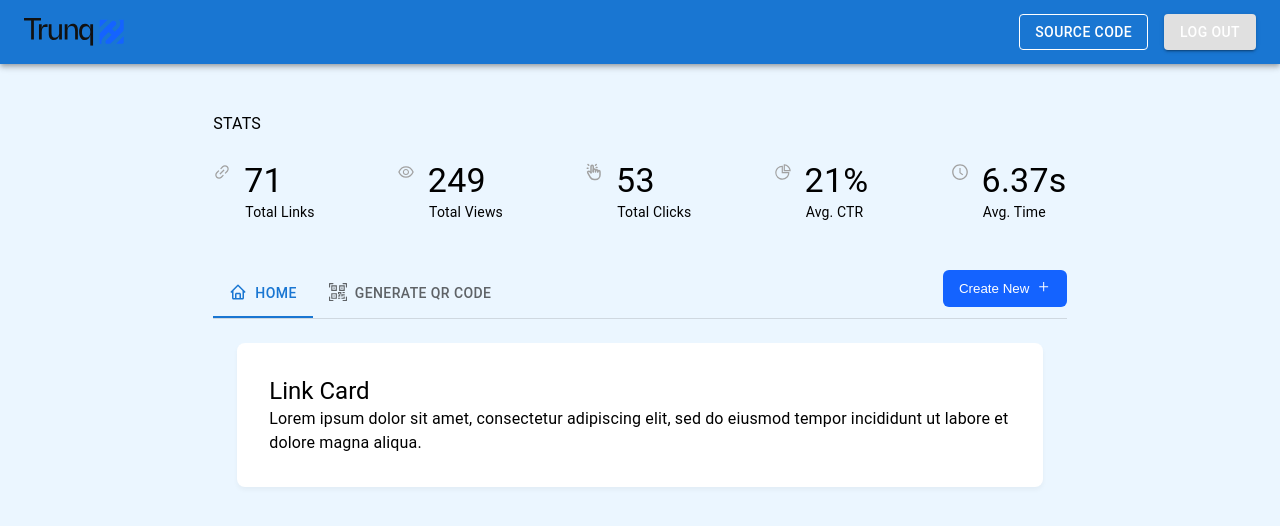
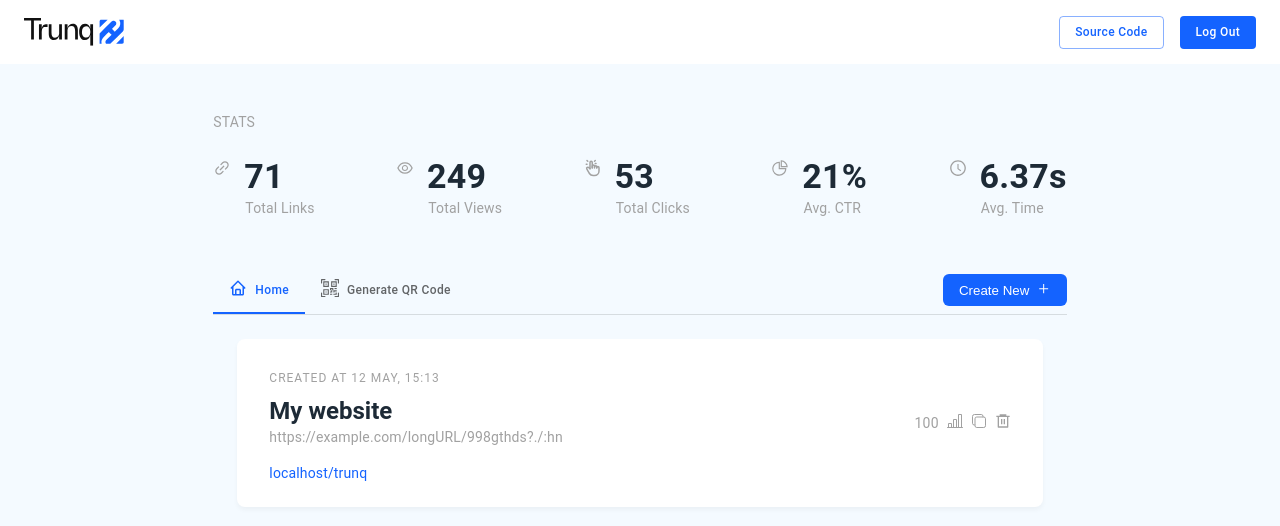
Before and after one commit to Peluboy/Trunq, a React (Create React App) app: page /dashboard in a window 1280 px wide. Shown: the top 526 px of the page. Built offline with nearby package versions, Linux system fonts and the light colour scheme.

Commit message:
worked on the linkcard component

```diff
--- a/package.json
+++ b/package.json
@@ -14,6 +14,7 @@
     "@types/node": "^16.18.29",
     "@types/react": "^18.2.6",
     "@types/react-dom": "^18.2.4",
+    "date-fns": "^2.30.0",
     "react": "^18.2.0",
     "react-dom": "^18.2.0",
     "react-icons": "^4.8.0",
--- a/src/App.css
+++ b/src/App.css
@@ -5,5 +5,5 @@
 }
 
 body {
-  background-color: #ebf6ff;
+  background-color: #f4faff;
 }
--- a/src/App.tsx
+++ b/src/App.tsx
@@ -1,10 +1,14 @@
 import "./App.css";
 import Layout from "./layout/Layout";
+import { ThemeProvider } from "@mui/material/styles";
+import { theme } from "./theme";
 
 function App() {
   return (
     <>
-      <Layout />
+      <ThemeProvider theme={theme}>
+        <Layout />
+      </ThemeProvider>
     </>
   );
 }
--- a/src/components/Analytics.jsx
+++ b/src/components/Analytics.jsx
@@ -14,7 +14,9 @@ const Analytics = () => {
       <Grid item xs={8}>
         <Box mt="3rem">
           <Box mb="1.5rem">
-            <Typography variant="body1">STATS</Typography>
+            <Typography variant="body2" color="success">
+              STATS
+            </Typography>
           </Box>
           <Box display="flex" justifyContent="space-between">
             <Box display="flex" flexDirection="column">
--- a/src/components/LinkCard.tsx
+++ b/src/components/LinkCard.tsx
@@ -1,22 +1,54 @@
-import React from "react";
-import { Box, Typography, Grid } from "@mui/material";
+import { Box, Typography } from "@mui/material";
+import { BsBarChartLine } from "react-icons/bs";
+import { IoCopyOutline } from "react-icons/io5";
+import { RiDeleteBin6Line } from "react-icons/ri";
+import { LinkCardProps } from "../components/TopBar";
+import format from "date-fns/format";
 
-const LinkCard = () => {
+const LinkCard = ({
+  id,
+  createdAt,
+  name,
+  longURL,
+  shortCode,
+  totalClicks,
+}: LinkCardProps) => {
   return (
     <>
       <Box
+        display="flex"
+        justifyContent="space-between"
+        alignItems="center"
         bgcolor="#fff"
-        p="2rem"
+        p="1.5rem 2rem"
         borderRadius="8px"
         boxShadow="rgba(0, 0, 0, 0.04) 0px 3px 5px;"
       >
-        <Typography variant="h5" component="h2">
-          Link Card
-        </Typography>
-        <Typography variant="body1" component="p">
-          Lorem ipsum dolor sit amet, consectetur adipiscing elit, sed do
-          eiusmod tempor incididunt ut labore et dolore magna aliqua.
-        </Typography>
+        <Box>
+          <Typography variant="overline" component="p">
+            Created at {format(createdAt, "d MMM, HH:mm")}
+          </Typography>
+          <Box>
+            <Typography variant="h5" component="h5">
+              {name}
+            </Typography>
+            <Typography variant="body2" component="p">
+              {longURL}
+            </Typography>
+          </Box>
+
+          <Box mt="1rem">
+            <Typography variant="body2" component="p" color="primary">
+              {window.location.host}/{shortCode}
+            </Typography>
+          </Box>
+        </Box>
+        <Box display="flex" gap=".5rem">
+          <Typography variant="body2">{totalClicks}</Typography>
+          <BsBarChartLine color="#a1a1a1" />
+          <IoCopyOutline color="#a1a1a1" />
+          <RiDeleteBin6Line color="#a1a1a1" />
+        </Box>
       </Box>
     </>
   );
--- a/src/components/Navbar.tsx
+++ b/src/components/Navbar.tsx
@@ -5,16 +5,16 @@ import "../styles/account.css";
 const Navbar = () => {
   return (
     <>
-      <AppBar position="static">
+      <AppBar position="static" color="secondary" elevation={0}>
         <Toolbar>
           <img src={TrunqLogo} alt="" className="trunq-logo" />
           <Box ml="auto" display="flex">
             <Box mr="1rem">
-              <Button color="inherit" variant="outlined">
+              <Button disableElevation color="primary" variant="outlined">
                 Source Code
               </Button>
             </Box>
-            <Button color="inherit" variant="contained">
+            <Button disableElevation color="primary" variant="contained">
               Log Out
             </Button>
           </Box>
--- a/src/components/TopBar.tsx
+++ b/src/components/TopBar.tsx
@@ -1,5 +1,4 @@
 import React from "react";
-
 import { useState } from "react";
 import "../styles/account.css";
 import { Box, Tabs, Tab, Typography, Grid, Button } from "@mui/material";
@@ -8,6 +7,25 @@ import { BsQrCodeScan } from "react-icons/bs";
 import { AiOutlinePlus } from "react-icons/ai";
 import LinkCard from "./LinkCard";
 
+export interface LinkCardProps {
+  id: string;
+  createdAt: Date;
+  name: string;
+  longURL: string;
+  shortCode: string;
+  totalClicks: number;
+}
+
+const dummyData = [
+  {
+    id: "03f5gy55k",
+    createdAt: new Date(),
+    name: "My website",
+    longURL: "https://example.com/longURL/998gthds?./:hn",
+    shortCode: "trunq",
+    totalClicks: 100,
+  },
+];
 interface TabPanelProps {
   children?: React.ReactNode;
   index: number;
@@ -42,6 +60,11 @@ function a11yProps(index: number) {
 }
 
 const TopBar = () => {
+  const [link, setLink] = useState({
+    name: "",
+    url: "",
+  });
+
   const [value, setValue] = useState(0);
 
   const handleChange = (event: React.SyntheticEvent, newValue: number) => {
@@ -55,6 +78,7 @@ const TopBar = () => {
             sx={{ borderBottom: 1, borderColor: "divider" }}
             display="flex"
             justifyContent="space-between"
+            alignItems="center"
           >
             <Tabs
               value={value}
@@ -94,7 +118,11 @@ const TopBar = () => {
             </button>
           </Box>
           <TabPanel value={value} index={0}>
-            <LinkCard />
+            <>
+              {dummyData.map((link) => (
+                <LinkCard key={link.id} {...link} />
+              ))}
+            </>
           </TabPanel>
           <TabPanel value={value} index={1}>
             Generate QR Code
--- a/src/styles/account.css
+++ b/src/styles/account.css
@@ -3,7 +3,7 @@
 }
 
 .custom-button {
-  height: 2.3rem;
+  height: 2rem;
   padding: 0 1rem;
   outline: none;
   border: none;
--- /dev/null
+++ b/src/theme.js
@@ -0,0 +1,41 @@
+import { createTheme } from "@mui/material/styles";
+
+export const theme = createTheme({
+  palette: {
+    primary: {
+      main: "#1463FF",
+    },
+    secondary: {
+      main: "#fff",
+    },
+    info: {
+      main: "#1D2A36",
+    },
+    success: {
+      main: "#a1a1a1",
+    },
+  },
+  typography: {
+    h4: {
+      color: "#1D2A36",
+      fontWeight: 600,
+    },
+    h5: {
+      fontWeight: 600,
+      color: "#1D2A36",
+    },
+    body2: {
+      color: "#a1a1a1",
+      fontSize: "14px",
+    },
+
+    overline: {
+      color: "#a1a1a1",
+    },
+    button: {
+      textTransform: "capitalize",
+      fontSize: "12px",
+      fontWeight: 500,
+    },
+  },
+});
```
Also changed, not shown: 1 other file (tests, documents, lock files or other folders).
